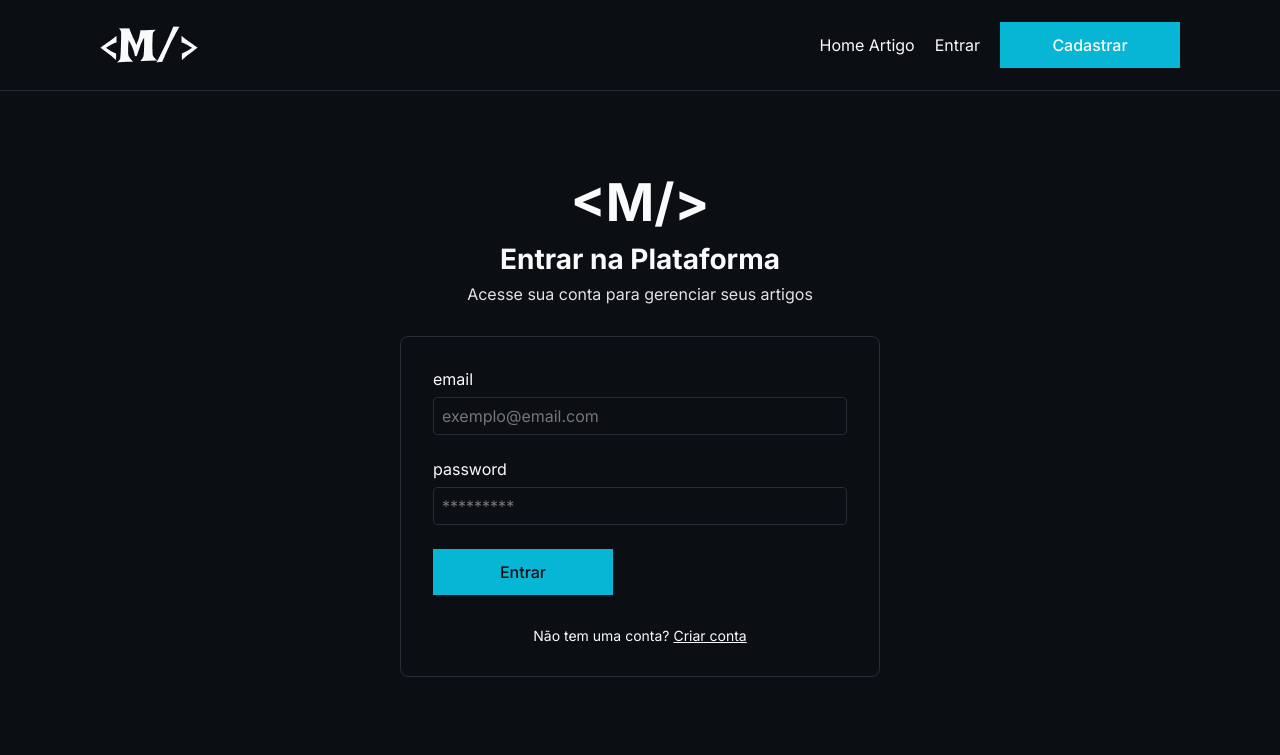
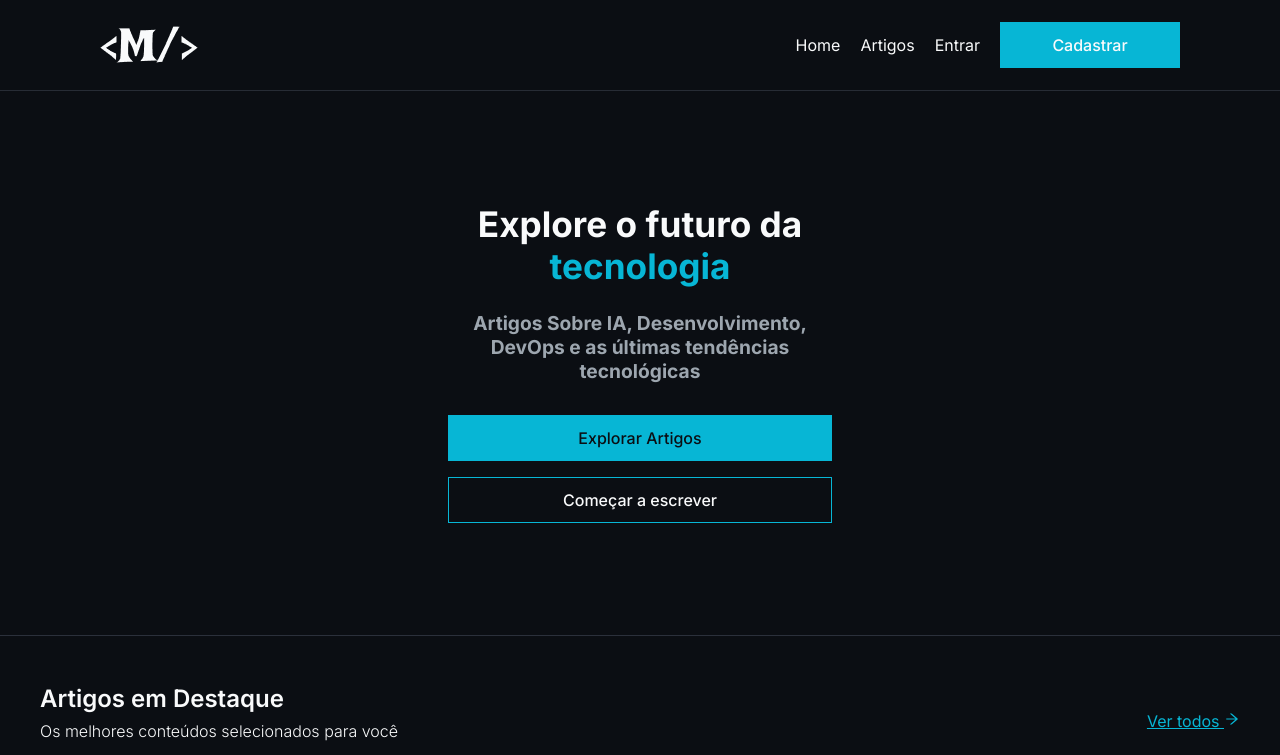
Before and after one commit to Vinicius-faricast/front_end_case_mind_consulting, a React (Vite) app: page / in a window 1280 px wide. Shown: the top 755 px of the page. Built offline with nearby package versions, Linux system fonts and the light colour scheme.

Commit message:
create routes

```diff
--- a/package.json
+++ b/package.json
@@ -13,6 +13,7 @@
     "react": "^19.2.7",
     "react-dom": "^19.2.7",
     "react-icons": "^5.7.0",
+    "react-router-dom": "^7.18.4",
     "styled-components": "^6.4.4"
   },
   "devDependencies": {
--- a/src/App.tsx
+++ b/src/App.tsx
@@ -1,20 +1,73 @@
+import { BrowserRouter, Routes, Route, Navigate } from "react-router-dom";
 import { Footer } from "./components/Footer/Footer";
 import { NavBar } from "./components/NavBar/NavBar";
 import { Home } from "./pages/Home/Home";
 import { Login } from "./pages/Login/Login";
 import { Register } from "./pages/Register/Register";
 
-function App() {
-
-  return (
-    <>
-      <NavBar />
-      {/* x<Home /> */}
-      {/* <Register /> */}
-      <Login />
-      <Footer />
-    </>
-  )
+interface PrivateRouteProps {
+    children: React.ReactNode;
 }
 
-export default App
+function PrivateRoute({ children }: PrivateRouteProps) {
+    const token = localStorage.getItem("token");
+    return token ? <>{children}</> : <Navigate to="/login" replace />;
+}
+
+function App() {
+    return (
+        <BrowserRouter>
+            <NavBar />
+            <Routes>
+                <Route path="/" element={<Home />} />
+                <Route path="/login" element={<Login />} />
+                <Route path="/cadastro" element={<Register />} />
+                <Route path="/artigos" element={<div>Artigos</div>} />
+                <Route path="/artigos/:id" element={<div>Detalhe Artigo Público</div>} />
+                <Route
+                    path="/artigos/:id/comentarios"
+                    element={
+                        <PrivateRoute>
+                            <div>Detalhe Artigo com Comentários</div>
+                        </PrivateRoute>
+                    }
+                />
+                <Route
+                    path="/artigos/novo"
+                    element={
+                        <PrivateRoute>
+                            <div>Novo Artigo</div>
+                        </PrivateRoute>
+                    }
+                />
+                <Route
+                    path="/artigos/editar/:id"
+                    element={
+                        <PrivateRoute>
+                            <div>Editar Artigo</div>
+                        </PrivateRoute>
+                    }
+                />
+                <Route
+                    path="/dashboard"
+                    element={
+                        <PrivateRoute>
+                            <div>Dashboard</div>
+                        </PrivateRoute>
+                    }
+                />
+                <Route
+                    path="/configuracoes"
+                    element={
+                        <PrivateRoute>
+                            <div>Configurações</div>
+                        </PrivateRoute>
+                    }
+                />
+            </Routes>
+            <Footer />
+        </BrowserRouter>
+    );
+}
+
+export default App;
--- a/src/components/NavBar/NavBar.tsx
+++ b/src/components/NavBar/NavBar.tsx
@@ -1,17 +1,22 @@
+import { Link } from "react-router-dom";
 import * as S from "./styles";
-import logo_menu_bar from "../../assets/logo_menu_bar.png"
+import logo_menu_bar from "../../assets/logo_menu_bar.png";
 import { Button } from "../Buttom/Buttom";
-export const NavBar= (): React.JSX.Element  => {
+
+export const NavBar = (): React.JSX.Element => {
     return (
         <S.NavContainer>
             <S.Navbar>
                 <S.LogoNavbar src={logo_menu_bar} alt="Logo" />
                 <S.ContainerItens>
-                    <li><a>Home Artigo</a></li>
-                    <li><a>Entrar</a></li>
-                    <Button primary={true}><li><a>Cadastrar</a></li></Button>
+                    <li><S.NavLink to="/">Home</S.NavLink></li>
+                    <li><S.NavLink to="/artigos">Artigos</S.NavLink></li>
+                    <li><S.NavLink to="/login">Entrar</S.NavLink></li>
+                    <Button primary={true}>
+                        <Link to="/cadastro" style={{ textDecoration: "none" }}>Cadastrar</Link>
+                    </Button>
                 </S.ContainerItens>
             </S.Navbar>
         </S.NavContainer>
-    )
-}
+    );
+};
--- a/src/components/NavBar/styles.ts
+++ b/src/components/NavBar/styles.ts
@@ -1,4 +1,5 @@
 import {styled} from 'styled-components';
+import { Link } from 'react-router-dom';
 import type { DefaultTheme } from '../../styles/Theme';
 
 
@@ -31,3 +32,14 @@ export const ContainerItens = styled.ul`
     align-items: center;
     list-style: none;
 `;
+
+export const NavLink = styled(Link)`
+    text-decoration: none;
+    color: ${({ theme }) => theme.color.Foreground};
+    transition: ${({ theme }) => theme.transition};
+
+    &:hover {
+        text-decoration: underline;
+        color: ${({ theme }) => theme.color.MutedColor};
+    }
+`;
--- a/src/pages/Home/Home.tsx
+++ b/src/pages/Home/Home.tsx
@@ -135,7 +135,6 @@ export const Home = (): React.JSX.Element => {
             </ContainerStyled>
             <NewsLetterComponent />
             <CTA />
-            <AuthForm title="Login" subtitle="Seja bem-vindo de volta" fields={fields} buttonText="Entrar" />
         </>
     );
 };
```
Also changed, not shown: 1 other file (tests, documents, lock files or other folders).
